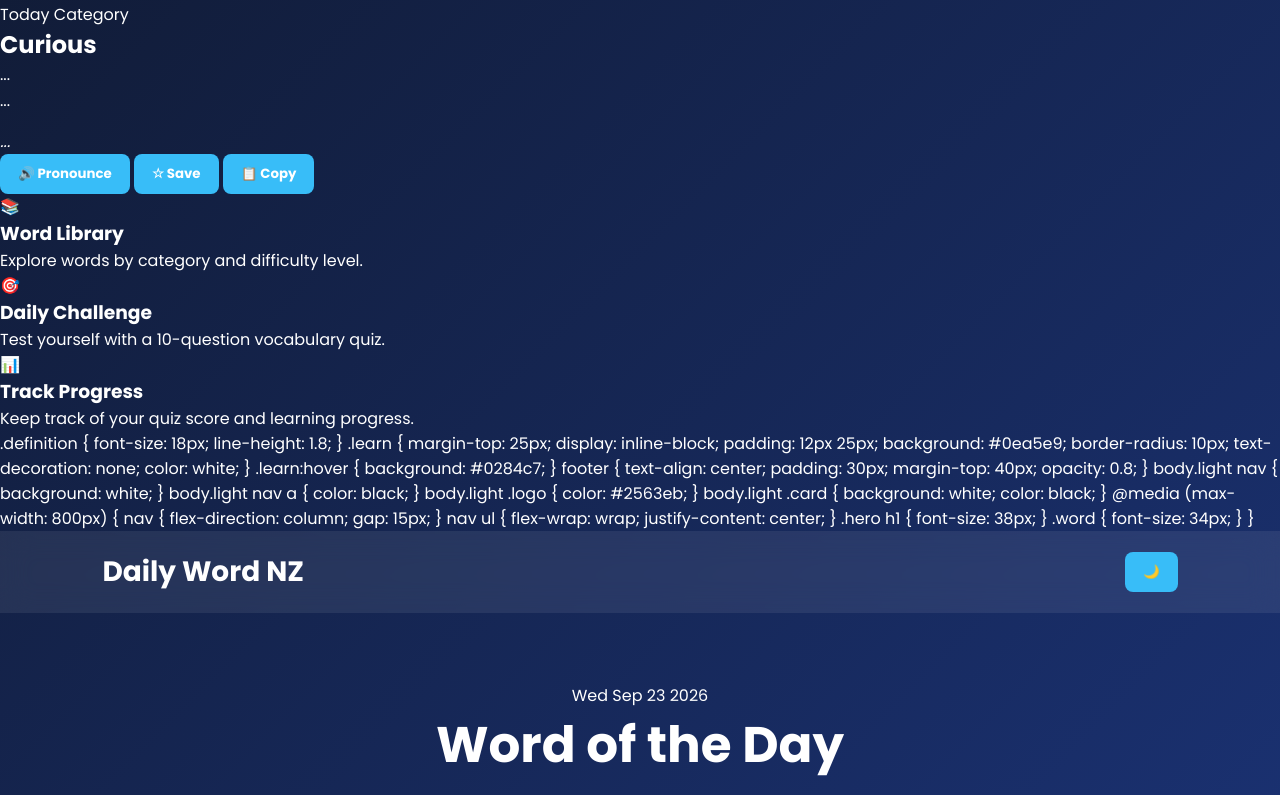
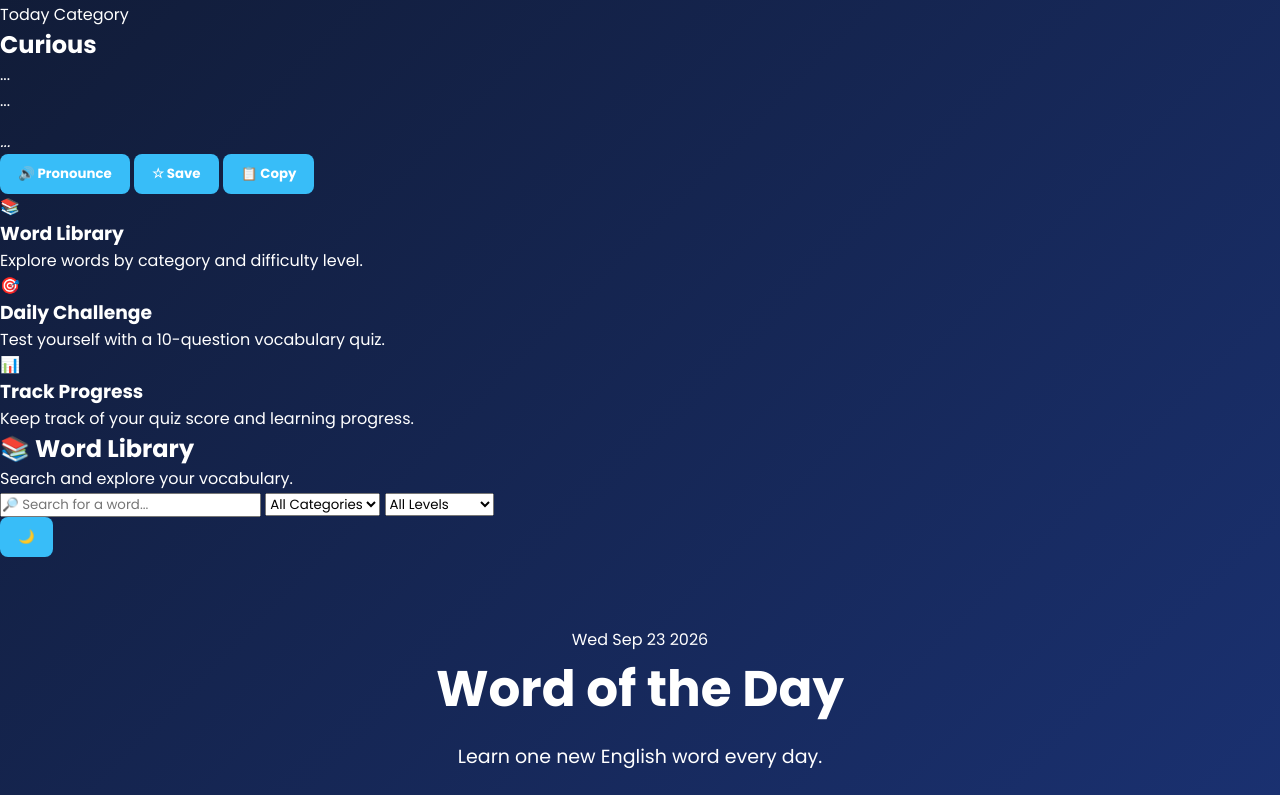
Before and after one commit to monez88/Code, a plain HTML site: page index.html in a window 1280 px wide. Shown: the part 514-1309 px from the top of the page. Drawn offline with Linux system fonts and the light colour scheme.

Commit message:
i have put in new code for the catagories for daily word nz

```diff
--- a/index.html
+++ b/index.html
@@ -116,77 +116,41 @@
     </p>
 
 
-
-
-        .definition {
-            font-size: 18px;
-            line-height: 1.8;
-        }
-
-        .learn {
-            margin-top: 25px;
-            display: inline-block;
-            padding: 12px 25px;
-            background: #0ea5e9;
-            border-radius: 10px;
-            text-decoration: none;
-            color: white;
-        }
-
-        .learn:hover {
-            background: #0284c7;
-        }
-
-        footer {
-            text-align: center;
-            padding: 30px;
-            margin-top: 40px;
-            opacity: 0.8;
-        }
-
-        body.light nav {
-            background: white;
-        }
-
-        body.light nav a {
-            color: black;
-        }
-
-        body.light .logo {
-            color: #2563eb;
-        }
-
-        body.light .card {
-            background: white;
-            color: black;
-        }
-
-        @media (max-width: 800px) {
-            nav {
-                flex-direction: column;
-                gap: 15px;
-            }
-
-            nav ul {
-                flex-wrap: wrap;
-                justify-content: center;
-            }
-
-            .hero h1 {
-                font-size: 38px;
-            }
-
-            .word {
-                font-size: 34px;
-            }
-        }
-    </style>
-</head>
-
-<body>
-
-<nav>
-    <div class="logo">Daily Word NZ</div>
+</div>
+
+
+<div class="section-title">
+  <h2>📚 Word Library</h2>
+  <p>Search and explore your vocabulary.</p>
+</div>
+
+<div class="controls">
+
+  <input
+    id="wordSearch"
+    type="search"
+    placeholder="🔎 Search for a word..."
+    oninput="renderWords()">
+
+  <select id="categoryFilter" onchange="renderWords()">
+    <option value="all">All Categories</option>
+    <option value="Nature">Nature</option>
+    <option value="People">People</option>
+    <option value="Learning">Learning</option>
+    <option value="Emotions">Emotions</option>
+    <option value="Places">Places</option>
+    <option value="Everyday">Everyday</option>
+  </select>
+
+  <select id="levelFilter" onchange="renderWords()">
+    <option value="all">All Levels</option>
+    <option value="Beginner">Beginner</option>
+    <option value="Intermediate">Intermediate</option>
+    <option value="Advanced">Advanced</option>
+  </select>
+
+</div>
+
 
 
 
```
